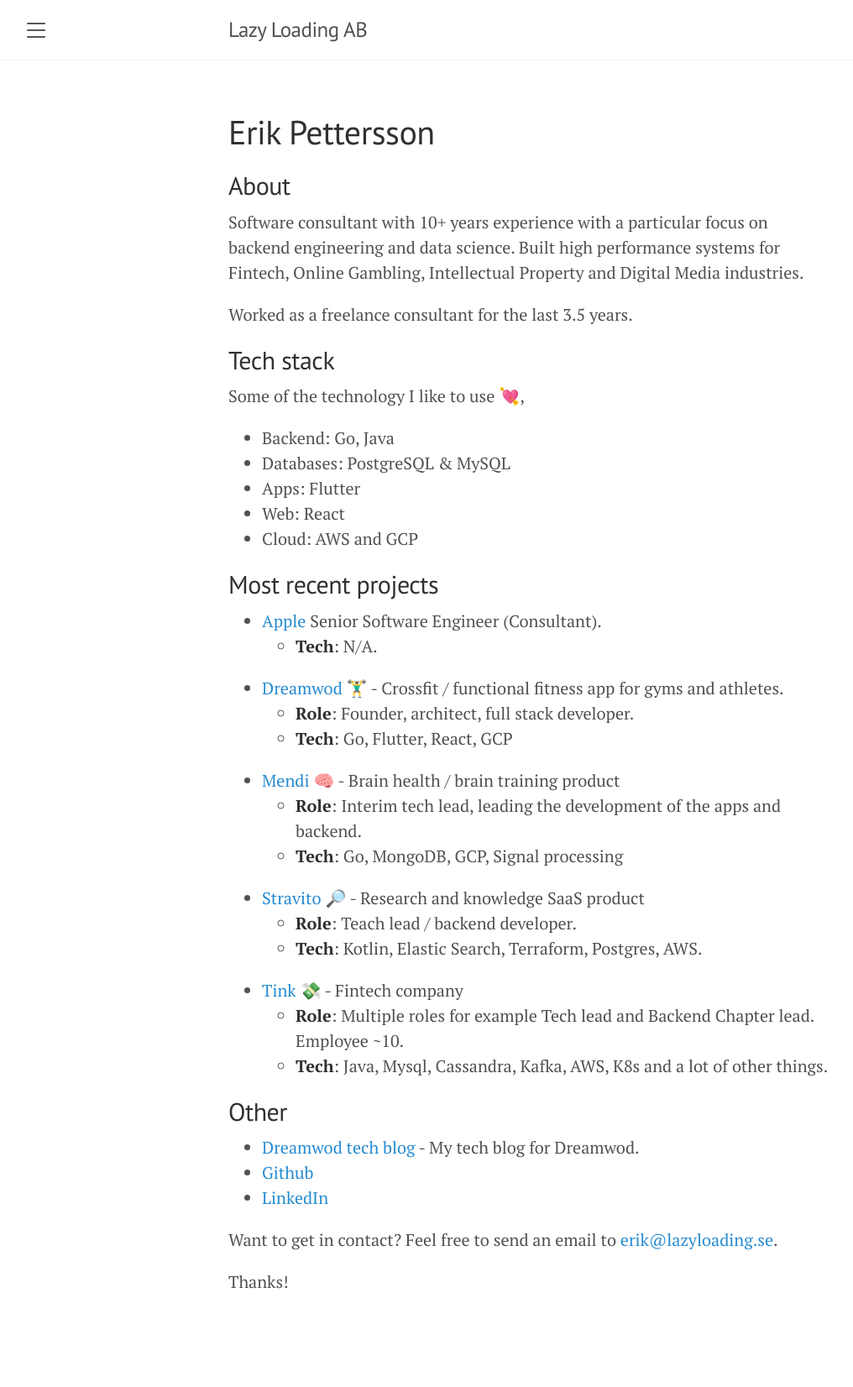
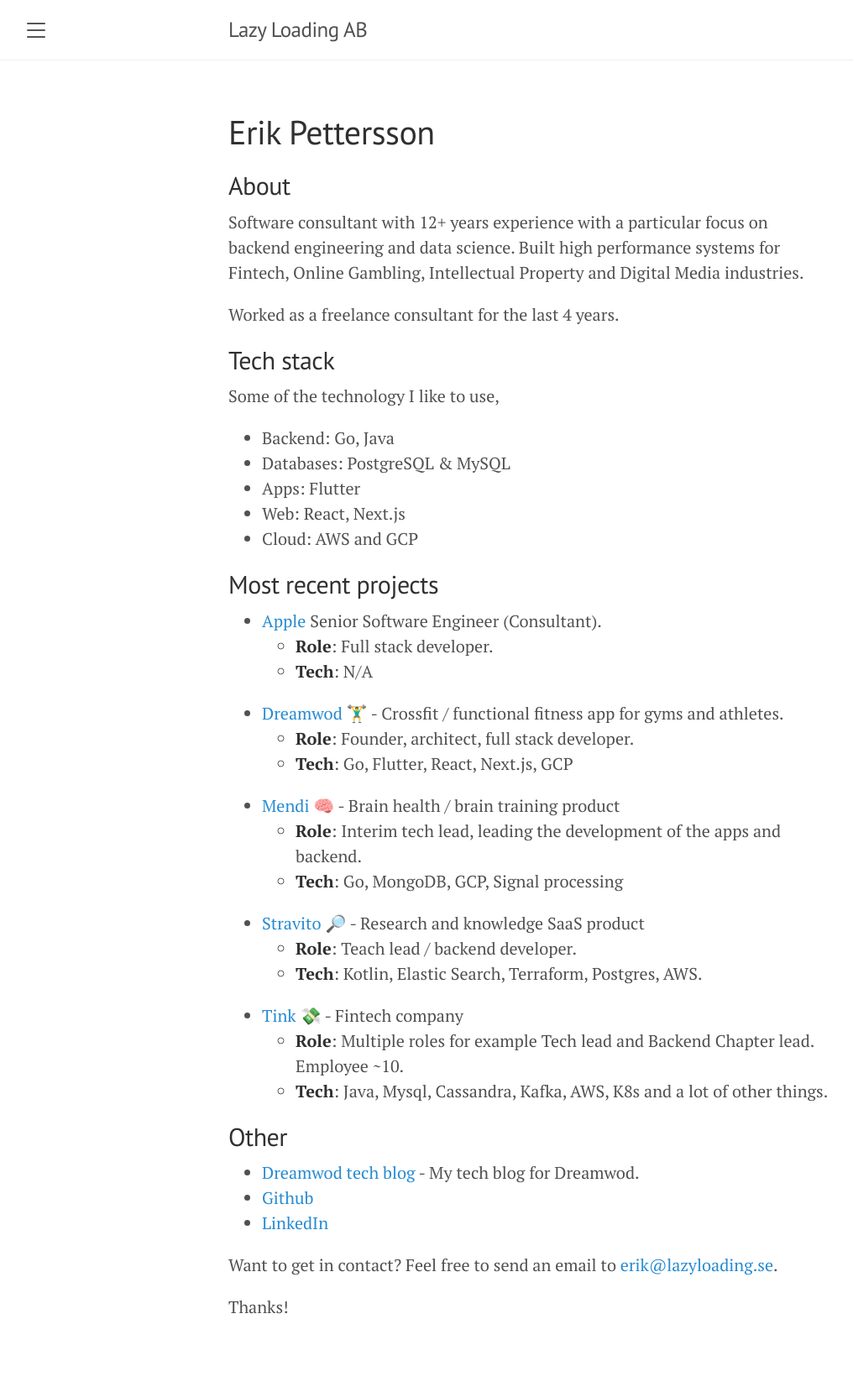
Before and after one commit to lazyloading-ab/lazyloading-ab.github.io, a Jekyll site: the page built from index.md, in a window 1280 px wide. Shown: the whole page at 84% size, without its empty margins (8-1024 px from the left). Built offline with Jekyll 4.4.1, drawn with Linux system fonts in a browser that asks for light colours; before the commit the page ends 1622 px from its top, so only the background shows below that.

Commit message:
Update index.md

```diff
--- a/index.md
+++ b/index.md
@@ -5,27 +5,28 @@ title: Erik Pettersson
 
 ## About
 
-Software consultant with 10+ years experience with a particular focus on backend
+Software consultant with 12+ years experience with a particular focus on backend
 engineering and data science. Built high performance systems for Fintech, Online Gambling, Intellectual Property and Digital Media industries.
 
-Worked as a freelance consultant for the last 3.5 years.
+Worked as a freelance consultant for the last 4 years.
 
 ## Tech stack
 
-Some of the technology I like to use 💘,
+Some of the technology I like to use,
 
 * Backend: Go, Java
 * Databases: PostgreSQL & MySQL
 * Apps: Flutter
-* Web: React
+* Web: React, Next.js
 * Cloud: AWS and GCP
 
 ## Most recent projects
 * [Apple](https://www.apple.com) Senior Software Engineer (Consultant).
-  * **Tech**: N/A.
+  * **Role**: Full stack developer.
+  * **Tech**: N/A
 * [Dreamwod](https://www.dreamwod.app) 🏋️‍♂️ - Crossfit / functional fitness app for gyms and athletes.
   * **Role**: Founder, architect, full stack developer.
-  * **Tech**: Go, Flutter, React, GCP
+  * **Tech**: Go, Flutter, React, Next.js, GCP
 * [Mendi](https://www.mendi.io) 🧠  - Brain health / brain training product
   * **Role**: Interim tech lead, leading the development of the apps and backend.
   * **Tech**: Go, MongoDB, GCP, Signal processing
```
